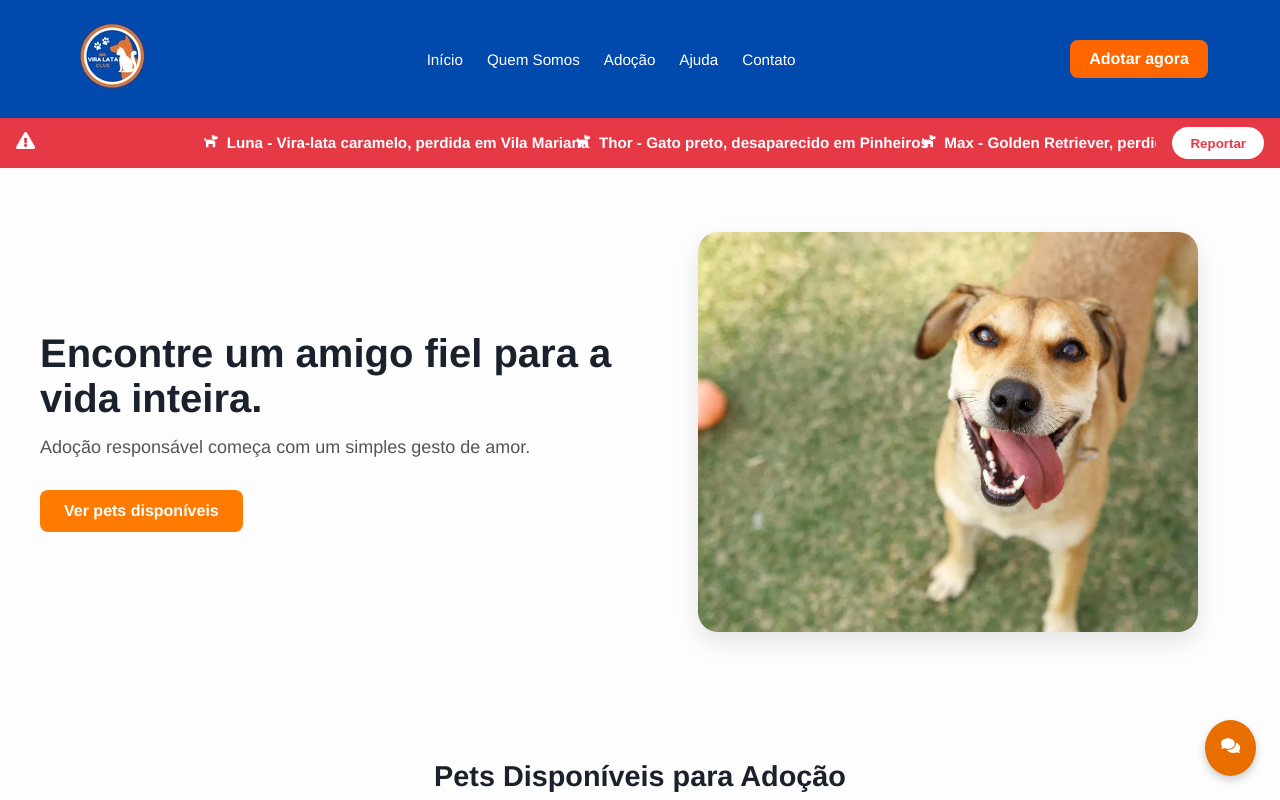
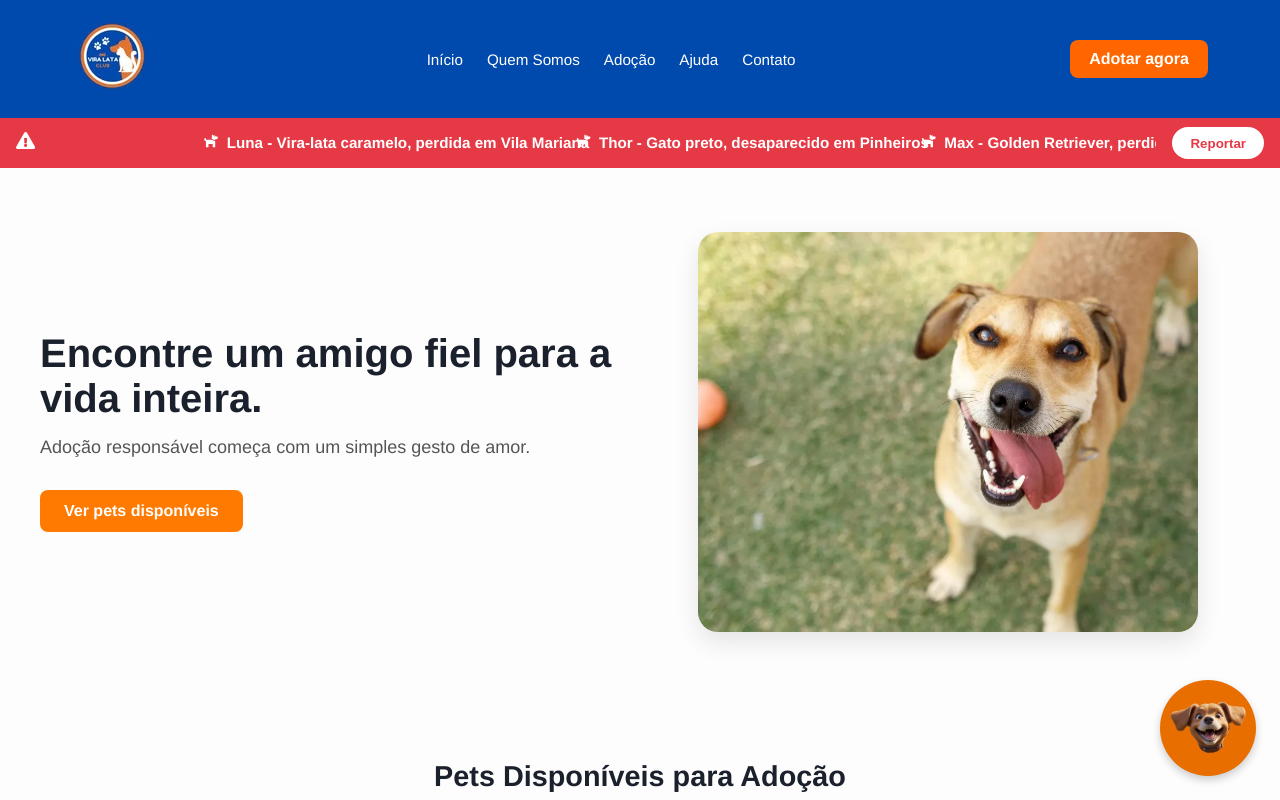
Before and after one commit to matheus-meissner/vira_lata_club, a React (Vite) app in the folder client/: page / in a window 1280 px wide. Shown: the top 800 px of the page. Built offline with nearby package versions, Linux system fonts and the light colour scheme.

Commit message:
feat: adiciona dogbot

```diff
--- a/client/src/components/ChatButton.jsx
+++ b/client/src/components/ChatButton.jsx
@@ -1,4 +1,5 @@
 import React, { useState } from 'react';
+import dogbot from '../assets/dogbot.png'; // Importar o ícone do chat
 import {
   FloatingButton,
   ChatContainer,
@@ -46,7 +47,7 @@ const ChatButton = () => {
       )}
 
       <FloatingButton onClick={() => setIsOpen(!isOpen)}>
-        <FaComments />
+        <img src={dogbot} alt="" />
       </FloatingButton>
     </>
   );
--- a/client/src/styles/ChatButton.styles.js
+++ b/client/src/styles/ChatButton.styles.js
@@ -8,11 +8,20 @@ export const FloatingButton = styled.button`
   color: white;
   border: none;
   border-radius: 50%;
-  padding: 16px;
+  padding: 8px;
   font-size: 1.2rem;
   cursor: pointer;
   box-shadow: 0 4px 8px rgba(0,0,0,0.2);
   z-index: 1000;
+  display: flex;
+  align-items: center;
+  justify-content: center;
+
+  img {
+    width: 80px;
+    height: 80px;
+    object-fit: contain;
+  }
 
   &:hover {
     background-color: #cf5d00;
@@ -21,7 +30,7 @@ export const FloatingButton = styled.button`
 
 export const ChatContainer = styled.div`
   position: fixed;
-  bottom: 90px;
+  bottom: 130px; /* ajuste para ficar acima do botão */
   right: 24px;
   width: 360px;
   height: 500px;
@@ -33,6 +42,7 @@ export const ChatContainer = styled.div`
   flex-direction: column;
   z-index: 999;
 `;
+
 
 export const ChatHeader = styled.div`
   background-color: #0c1f4a;
```
Also changed, not shown: client/src/assets/dogbot.png (added).
